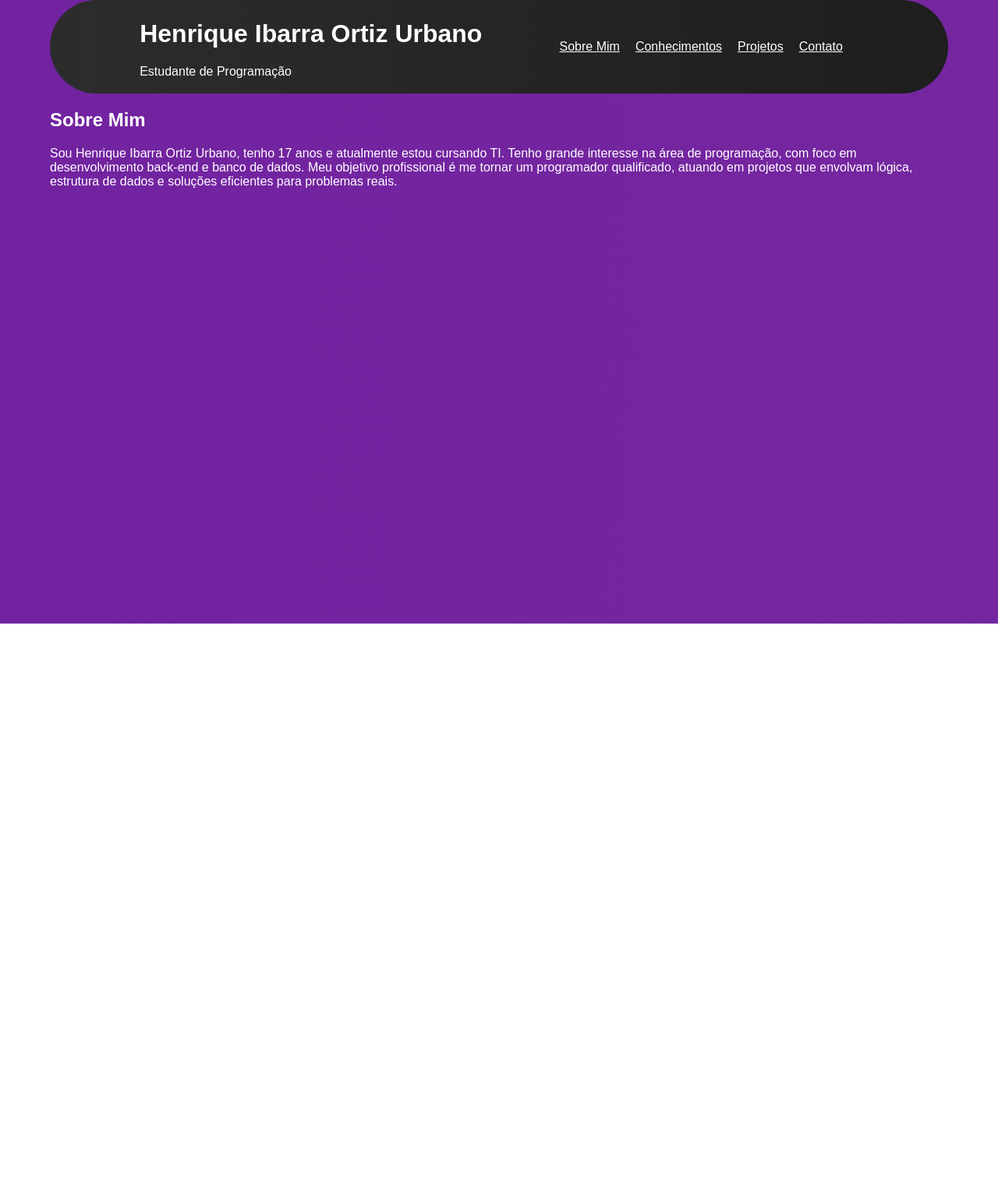
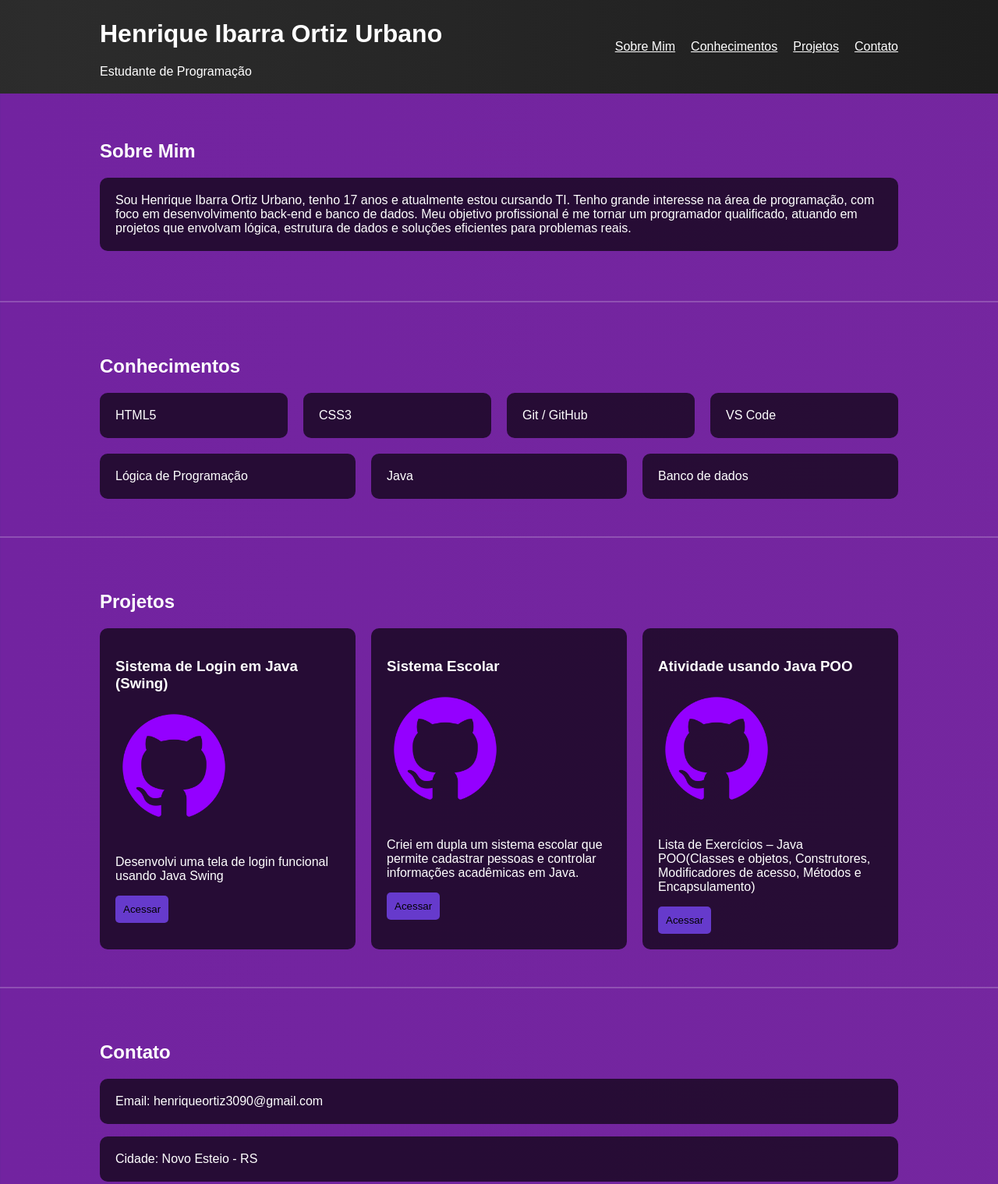
Before and after one commit to henriqueortiz975/Meu_Portfolio_Web, a plain HTML site: page index.html in a window 1280 px wide. Shown: the top 1519 px of the page at 78% size. Before the commit the page ends 800 px from the top, so only its background shows below. Drawn offline with Linux system fonts and the light colour scheme.

Commit message:
Muitas mudanças para o portfolio, imagem nova, css3 melhorado, html quase completo

```diff
--- a/css/style.css
+++ b/css/style.css
@@ -1,12 +1,7 @@
 body {
-    background-image: url("https://static.nationalgeographicbrasil.com/files/styles/image_3200/public/nationalgeographic1440125.webp?w=760&h=1143");
-    background-position: center;
-    background-repeat: no-repeat;
-    background-attachment: fixed;
-    color: rgb(255, 255, 255);
+  color: white;
   font-family: Arial, Helvetica, sans-serif;
   margin: 0;
-    padding: 0 5%;
   text-align: left;
   height: 120px;
   background: linear-gradient(270deg, #262c7c, #7a2d9e, #7223a0);
@@ -14,11 +9,10 @@ body {
   animation: animarFundo 5s ease infinite;
 }
 
-header{
+header {
   display: flex;
   justify-content: space-between;
   align-items: center;
-    border-radius: 100px;
   padding: 0px 10%;
   height: 120px;
   background: linear-gradient(270deg, #000000, #2c2c2c, #000000);
@@ -27,36 +21,93 @@ header{
 }
 
 @keyframes animarFundo {
-  0% {
-    background-position: 0% 50%;
-  }
-  50% {
-    background-position: 100% 50%;
-  }
-  100% {
-    background-position: 0% 50%;
-  }
+  0% { background-position: 0% }
+  50% { background-position: 100% }
+  100% { background-position: 0% }
 }
 
-ul{
+nav ul {
   display: flex;
-    justify-content: space-between;
-    align-items: center;
-    padding: 5px 10px;
+  list-style: none;
+  padding: 0;
 }
 
-li{
-    display: flex;
-    justify-content: space-between;
-    align-items: center;
-    padding: 5px 10px;
+nav li {
+  margin-left: 20px;
 }
 
-a{
+a {
   color: white;
-    transition: transform 0.3s ease;
+  transition: 0.3s;
 }
 
 a:hover {
-    transform: scale(1.2);
+    color: #00ffff;
+    transform: scale(1.1);
 }
+
+section {
+  padding: 40px 10%;
+}
+
+h2 {
+  margin-bottom: 20px;
+}
+
+img {
+  width: 150px;
+  border-radius: 50%;
+  margin-bottom: 20px;
+}
+
+.cards {
+  display: flex;
+  flex-wrap: wrap;
+  gap: 20px;
+}
+
+.fundo{
+  background: #000000aa;
+  padding: 20px;
+  border-radius: 10px;
+  flex: 1;
+  min-width: 200px;
+  transition: 0.3s;
+
+}
+
+.sobre{
+  background: #000000aa;
+  padding: 20px;
+  border-radius: 10px;
+  flex: 1;
+  min-width: 200px;
+}
+
+.fundo:hover {
+  transform: scale(1.05);
+  background: #ffffff22;
+}
+
+footer {
+  text-align: center;
+  padding: 20px;
+  background: #000000cc;
+}
+
+hr {
+  border: 1px solid #ffffff33;
+}
+
+button {
+    padding: 10px;
+    border: none;
+    background: #663acc;
+    cursor: pointer;
+    border-radius: 5px;
+    transition: 0.3s;
+}
+
+button:hover {
+    background: #4e00cc;
+}
--- a/index.html
+++ b/index.html
@@ -22,9 +22,9 @@
             </nav>
     </header>
 
-    <section class = "SobreMim" id="#Sobre-Mim">
+    <section id="Sobre-Mim">
         <h2>Sobre Mim</h2>
-        <p>
+        <p class = "sobre">
             Sou Henrique Ibarra Ortiz Urbano, tenho 17 anos
             e atualmente estou cursando TI. Tenho grande interesse na área de
             programação, com foco em desenvolvimento back-end e banco de dados.
@@ -33,5 +33,69 @@
             eficientes para problemas reais.
         </p>
     </section>
+
+    <hr>
+
+<section id="Conhecimentos">
+    <h2>Conhecimentos</h2>
+
+    <div class="cards">
+        <div class= "fundo">HTML5</div>
+        <div class= "fundo">CSS3</div>
+        <div class= "fundo">Git / GitHub</div>
+        <div class= "fundo">VS Code</div>
+        <div class= "fundo">Lógica de Programação</div>
+        <div class = "fundo">Java</div>
+        <div class = "fundo">Banco de dados</div>
+    </div>
+</section>
+
+<hr>
+
+<section id="Projetos">
+    <h2>Projetos</h2>
+
+    <div class="cards">
+        <div class="fundo">
+            <h3>Sistema de Login em Java (Swing)</h3>
+            <img src="img/icone-github-violet.png" alt="">
+            <p>Desenvolvi uma tela de login funcional usando Java Swing</p>
+            <button>Acessar</button>
+        </div>
+
+        <div class="fundo">
+            <h3>Sistema Escolar</h3>
+            <img src="img/icone-github-violet.png" alt="">
+            <p>Criei em dupla um sistema escolar que permite
+                 cadastrar pessoas e controlar informações acadêmicas em Java.</p>
+            <button>Acessar</button>
+        </div>
+
+        <div class="fundo">
+            <h3>Atividade usando Java POO</h3>
+            <img src="img/icone-github-violet.png" alt="">
+            <p>Lista de Exercícios – Java POO(Classes e objetos, Construtores,
+                 Modificadores de acesso, Métodos e Encapsulamento)</p>
+            <button>Acessar</button>
+        </div>
+    </div>
+</section>
+
+<hr>
+
+<section id="Contato">
+    <h2>Contato</h2>
+
+    <p class = "fundo">Email: henriqueortiz3090@gmail.com</p>
+    <p class = "fundo">Cidade: Novo Esteio - RS</p>
+
+</section>
+
+<footer>
+    <p>Henrique Ibarra Ortiz Urbano</p>
+    <p>Turma: 3B</p>
+    <p>Disciplina: Programação Websites I</p>
+    <p>2026</p>
+</footer>
 </body>
 </html>
```
Also changed, not shown: img/icone-github-violet.png (added), 1 other file. Lines whose indentation alone changed are shown as unchanged.
